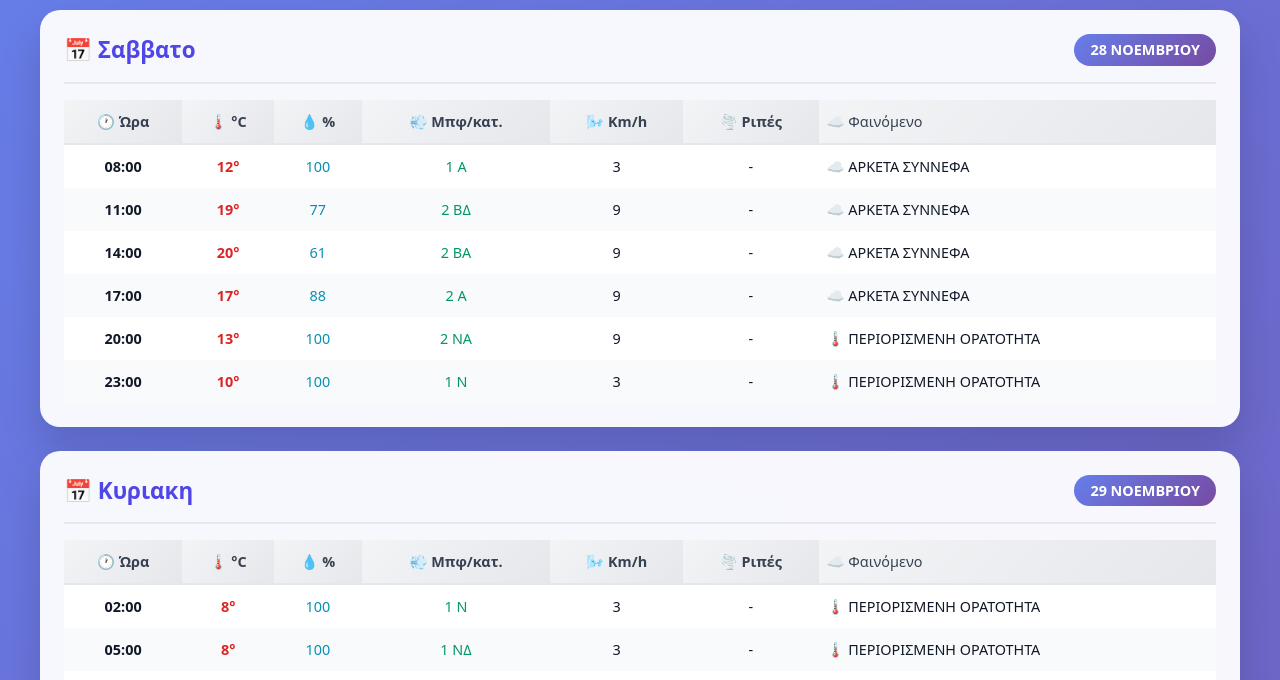
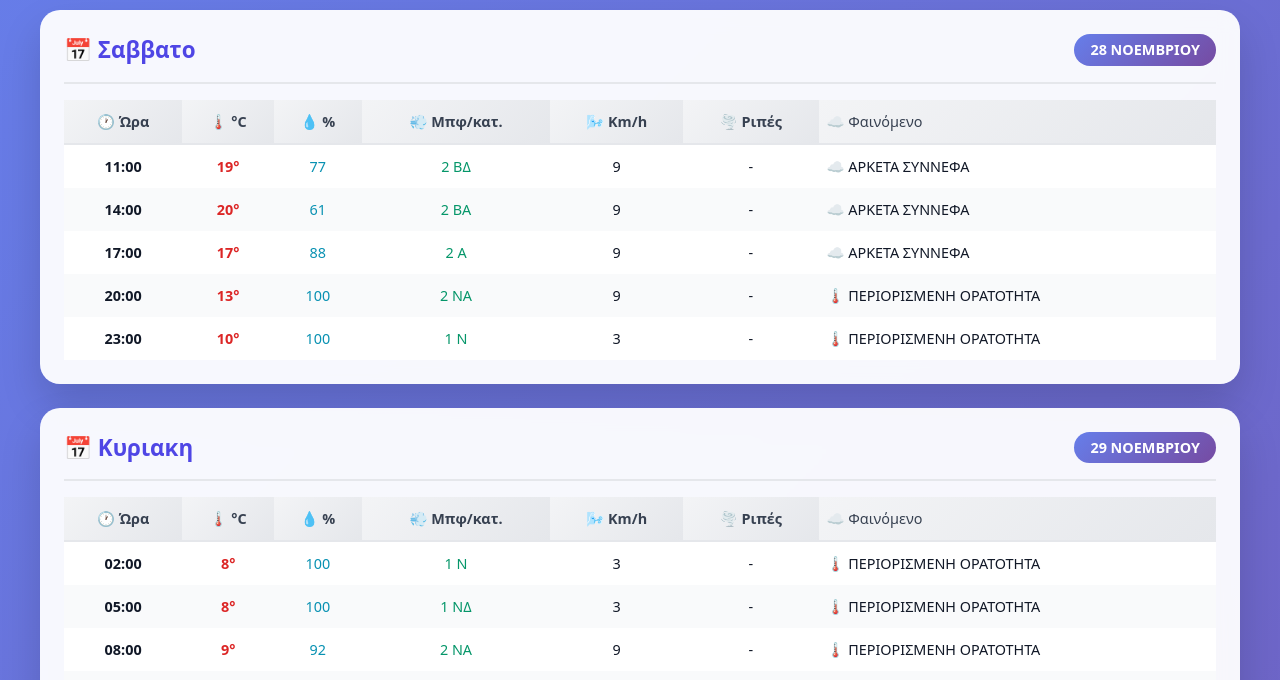
Before and after one commit to vtripolitakis/weatherchq, a plain HTML site: page index.html in a window 1280 px wide. Shown: the part 120-800 px from the top of the page. Drawn offline with Linux system fonts and the light colour scheme.

Commit message:
deploy: e66a58c39bb7333c1ae4571e96f2eb6f4a547b22

```diff
--- a/index.html
+++ b/index.html
@@ -96,7 +96,6 @@ tbody tr:hover { background: #eef2ff; }
 <table>
 <thead><tr><th>🕐 Ώρα</th><th>🌡️ °C</th><th>💧 %</th><th>💨 Μπφ/κατ.</th><th>🌬️ Km/h</th><th>🌪️ Ριπές</th><th class='condition'>☁️ Φαινόμενο</th></tr></thead>
 <tbody>
-<tr><td><strong>08:00</strong></td><td class='temp'>12°</td><td class='humidity'>100</td><td class='wind'>1 Α</td><td>3</td><td>-</td><td class='condition'>☁️ ΑΡΚΕΤΑ ΣΥΝΝΕΦΑ</td></tr>
 <tr><td><strong>11:00</strong></td><td class='temp'>19°</td><td class='humidity'>77</td><td class='wind'>2 ΒΔ</td><td>9</td><td>-</td><td class='condition'>☁️ ΑΡΚΕΤΑ ΣΥΝΝΕΦΑ</td></tr>
 <tr><td><strong>14:00</strong></td><td class='temp'>20°</td><td class='humidity'>61</td><td class='wind'>2 BA</td><td>9</td><td>-</td><td class='condition'>☁️ ΑΡΚΕΤΑ ΣΥΝΝΕΦΑ</td></tr>
 <tr><td><strong>17:00</strong></td><td class='temp'>17°</td><td class='humidity'>88</td><td class='wind'>2 Α</td><td>9</td><td>-</td><td class='condition'>☁️ ΑΡΚΕΤΑ ΣΥΝΝΕΦΑ</td></tr>
```
